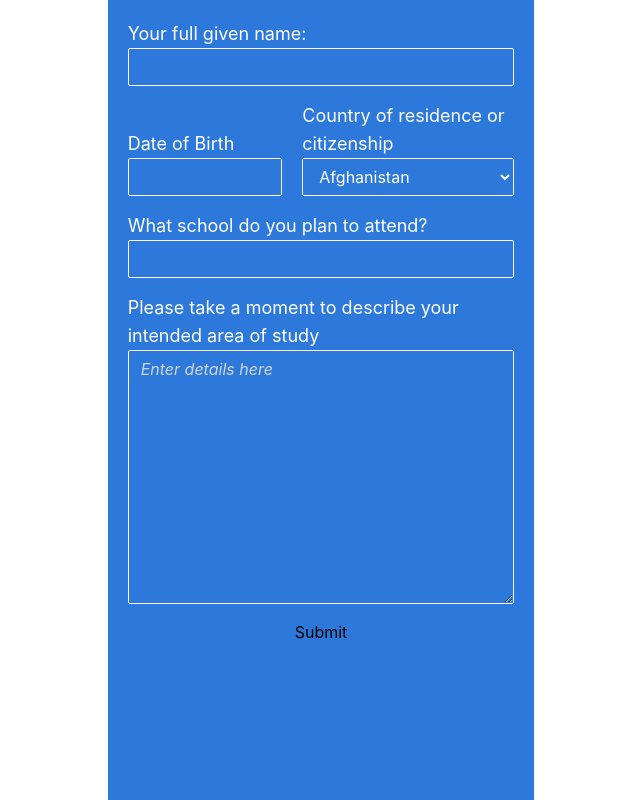
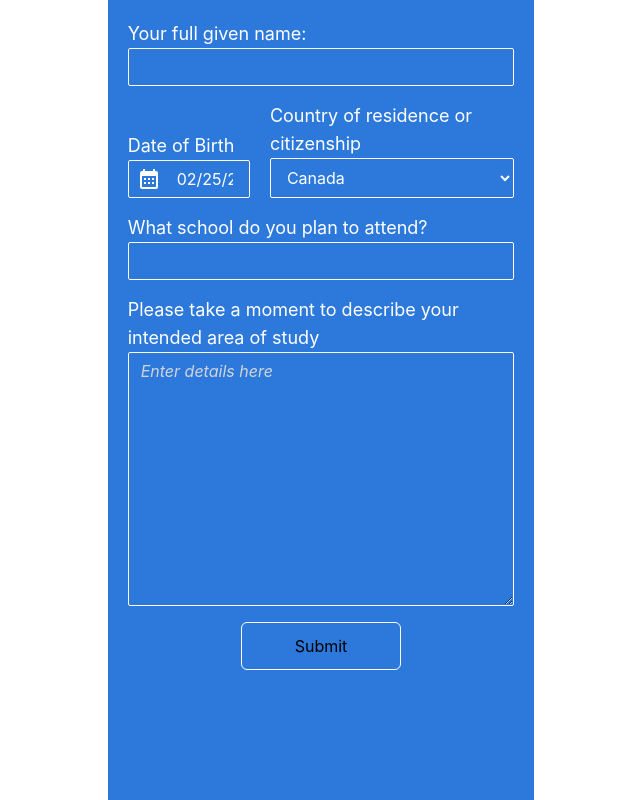
Before and after one commit to gibsonliketheguitar/assessment, a React (Create React App) app in the folder ROOK HOTEL/2_form_validation/: page / in a window 1280 px wide. Shown: the whole page, without its empty margins (319-959 px from the left). Built offline with nearby package versions, Linux system fonts and the light colour scheme.

Commit message:
implment date picker

```diff
--- a/ROOK HOTEL/2_form_validation/package.json
+++ b/ROOK HOTEL/2_form_validation/package.json
@@ -4,7 +4,6 @@
   "private": true,
   "dependencies": {
     "@hookform/resolvers": "^2.8.8",
-    "@mdi/js": "^6.5.95",
     "@testing-library/jest-dom": "^5.14.1",
     "@testing-library/react": "^12.0.0",
     "@testing-library/user-event": "^13.2.1",
--- a/ROOK HOTEL/2_form_validation/src/App.tsx
+++ b/ROOK HOTEL/2_form_validation/src/App.tsx
@@ -1,4 +1,5 @@
 import { useForm } from "react-hook-form";
+import { DateSelect } from "./components/DateSelect";
 
 import { Form } from "./components/Form";
 import { Input } from "./components/Input";
@@ -8,7 +9,9 @@ import { TextArea } from "./components/TextArea";
 export default function App() {
   const { watch } = useForm();
   const onSubmit = (data: any) => {
-    console.log(data);
+    setTimeout(() => {
+      alert(JSON.stringify(data, null, 4));
+    }, 0)
   }
   const countriesJSON = require('./assets/data/country.json')
   const countriesName = countriesJSON.map((c: any) => c.name)
@@ -17,17 +20,16 @@ export default function App() {
 
   return (
     <div className="flex justify-center w-full h-screen">
-      <div className="bg-blue w-1/3 min-width-[300px] p-5">
+      <div className="bg-blue w-1/3 min-w-250 p-5">
         <Form onSubmit={onSubmit} >
           <Input type='text' name='name' label='Your full given name:' />
 
           <div className="flex flex-col lg:flex-row items-end space-y-5 lg:space-y-0 space-x-0 lg:space-x-5">
-            <Input type='text' name='birthDate' label='Date of Birth' width='w-full lg:w-2/5' />
-            <Select name="country" label='Country of residence or citizenship' options={countriesName} width={'w-full lg:w-4/5'} />
+            <DateSelect type='text' name='birthDate' label='Date of Birth' width='w-full lg:w-2/6' />
+            <Select name="country" label='Country of residence or citizenship' options={countriesName} width={'w-full lg:w-4/6'} />
           </div>
 
           <Input type='text' name='school' label='What school do you plan to attend?' />
-
           <TextArea
             name='study'
             label='Please take a moment to describe your intended area of study'
@@ -35,7 +37,7 @@ export default function App() {
             row='10'
             column='20'
           />
-          <button>Submit</button>
+          <button className="h-12 w-40 bg-transparent border border-solid border-white rounded-md hover:bg-white transition">Submit</button>
         </Form>
       </div>
     </div>
--- a/ROOK HOTEL/2_form_validation/src/assets/icons/DatePickerIcon.tsx
+++ b/ROOK HOTEL/2_form_validation/src/assets/icons/DatePickerIcon.tsx
@@ -1,7 +1,13 @@
+import SvgIcon, { SvgIconProps } from "@mui/material/SvgIcon";
+
 import { mdiCalendarMonth } from '@mdi/js';
 
-export default function DatePickerIcon() {
+export default function DatePickerIcon({ style }: any) {
     return (
-        <path d={mdiCalendarMonth} />
+        <span className={`${style} ml-2`}>
+            <SvgIcon htmlColor='white'>
+                <path d={mdiCalendarMonth} />
+            </SvgIcon>
+        </span>
     )
 }
--- a/ROOK HOTEL/2_form_validation/src/components/DatePicker.tsx
+++ /dev/null
@@ -1,9 +0,0 @@
-import DatePickerIcon from "../assets/icons/DatePickerIcon";
-
-export default function DatePicker() {
-    return (
-        <div className="flex">
-            <DatePickerIcon />
-        </div>
-    )
-}
--- /dev/null
+++ b/ROOK HOTEL/2_form_validation/src/components/DateSelect.tsx
@@ -0,0 +1,67 @@
+import { useState } from "react";
+import { default as Icon } from "../assets/icons/DatePickerIcon";
+import DatePicker from 'react-datepicker'
+import "react-datepicker/dist/react-datepicker.css"
+
+
+//TODO[ ] read through this again https://stackoverflow.com/questions/57659459/onblur-for-div-element-in-react
+export function DateSelect({ name, label, width = 'w-full', register, ...rest }: any) {
+    const [show, setShow] = useState(true)
+    const [date, setDate] = useState(new Date());
+
+    function handleFocus() {
+        setShow(false)
+    }
+    function handleBlur() {
+        setShow(true)
+    }
+
+    return (
+        <div className={`flex flex-col ${width}`}>
+            <label className="text-white text-md lg:text-lg">{label}</label>
+            <div className="
+                flex justify-center items-center
+                h-9.5 border rounded-sm border-solid border-white"
+                tabIndex={0}
+                onBlur={() => handleBlur()}
+                onFocus={() => handleFocus()}
+            >
+                <Icon style={`${show ? 'inline' : 'hidden'} transition`} />
+                {/**
+                  *  Hacky:
+                  *  input element is hidden, but value is set by setState
+                  *  and the DatePicker library set's the value.
+                  *  Faster than integrating DatePicker library w/ React-hook-form
+                  */}
+                <input
+                    className="hidden"
+                    type='text'
+                    autoComplete='off'
+                    onBlur={() => handleBlur()}
+                    value={date}
+                    {...register(name)}
+                    {...rest}
+                />
+                <DatePicker
+                    className="
+                    text-left
+                    w-full
+                    px-4
+                    py-1.5
+                    text-white
+                    font-normal
+                    bg-transparent bg-clip-padding
+                    transition-all duration:100 ease-linear
+                    ease-in-out
+                    m-0
+                    focus:text-black focus:bg-white focus:border-yellow focus:outline-none
+                    "
+                    selected={date} onChange={(value: Date) => setDate(value)}
+                    disabled={false}
+                    dropdownMode='scroll'
+                    yearDropdownItemNumber={10}
+                />
+            </div>
+        </div>
+    )
+}
--- a/ROOK HOTEL/2_form_validation/src/components/Form.tsx
+++ b/ROOK HOTEL/2_form_validation/src/components/Form.tsx
@@ -7,6 +7,7 @@ export function Form({ defaultValues, children, onSubmit }: any) {
     return (
         <form className="flex flex-col items-center space-y-4 bg-blue-200" onSubmit={handleSubmit(onSubmit)}>
             {React.Children.map(children, child => {
+                //TODO: [] decided if we want to keep single exit of multiple exit
                 let result = child
                 //Having a div means that it most likely will contain a styling container
                 //get it's child and create React Elements
--- a/ROOK HOTEL/2_form_validation/src/components/Input.tsx
+++ b/ROOK HOTEL/2_form_validation/src/components/Input.tsx
@@ -17,8 +17,12 @@ export function Input({ type, name, label, width = 'w-full', register, ...rest }
                         transition
                         ease-in-out
                         m-0
-                        focus:text-black focus:bg-white focus:border-yellow focus:outline-none"
-                id="exampleFormControlInput1"
+                        focus:rounded-md
+                        focus:text-black focus:bg-white focus:border-yellow focus:outline-none
+                        transition-all duration-100 ease-linear
+                        "
+
+                autoComplete="off"
                 {...register(name)}
                 {...rest}
             />
--- a/ROOK HOTEL/2_form_validation/src/components/Select.tsx
+++ b/ROOK HOTEL/2_form_validation/src/components/Select.tsx
@@ -1,13 +1,13 @@
 export default function Select({ name, label, register, options, width = 'w-full', ...rest }: any) {
-    console.log(rest)
     return (
         <div className={`flex flex-col ${width}`}>
             <label className="text-white text-md lg:text-lg">{label}</label>
             <select
+                defaultValue={'Canada'}
                 className="
                         block
                         w-full
-                        h-9.5
+                        h-10
                         px-3
                         py-1
                         text-white
@@ -15,7 +15,7 @@ export default function Select({ name, label, register, options, width = 'w-full
                         bg-transparent bg-clip-padding
                         border border-solid border-white
                         rounded-sm
-                        transition
+                        transition-all duration:300 ease-linear
                         ease-in-out
                         m-0
                         focus:text-black focus:bg-white focus:border-yellow focus:outline-none"
--- a/ROOK HOTEL/2_form_validation/src/components/TextArea.tsx
+++ b/ROOK HOTEL/2_form_validation/src/components/TextArea.tsx
@@ -6,6 +6,7 @@ export function TextArea({ type, name, label, placeholder, width = 'w-full', row
                 className="
                         form-control
                         placeholder-gray-300
+                        placeholder-text-slate-400
                         placeholder-italic
                         block
                         w-full
@@ -16,7 +17,7 @@ export function TextArea({ type, name, label, placeholder, width = 'w-full', row
                         bg-transparent bg-clip-padding
                         border border-solid border-white
                         rounded-sm
-                        transition
+                        transition-all duration:300 ease-linear
                         ease-in-out
                         m-0
                         focus:text-black focus:bg-white focus:border-yellow focus:outline-none"
```
Also changed, not shown: 1 other file (tests, documents, lock files or other folders).
